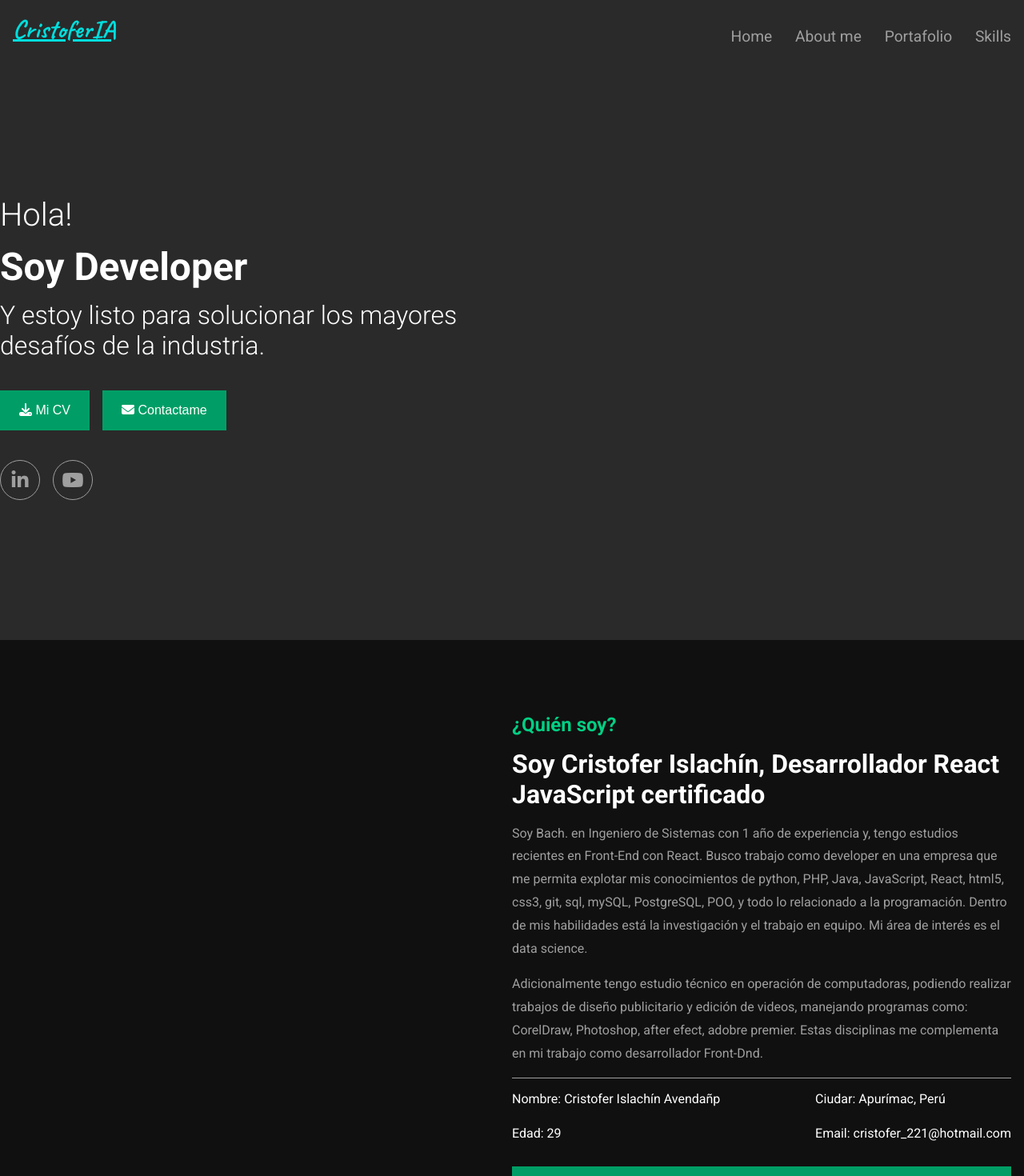
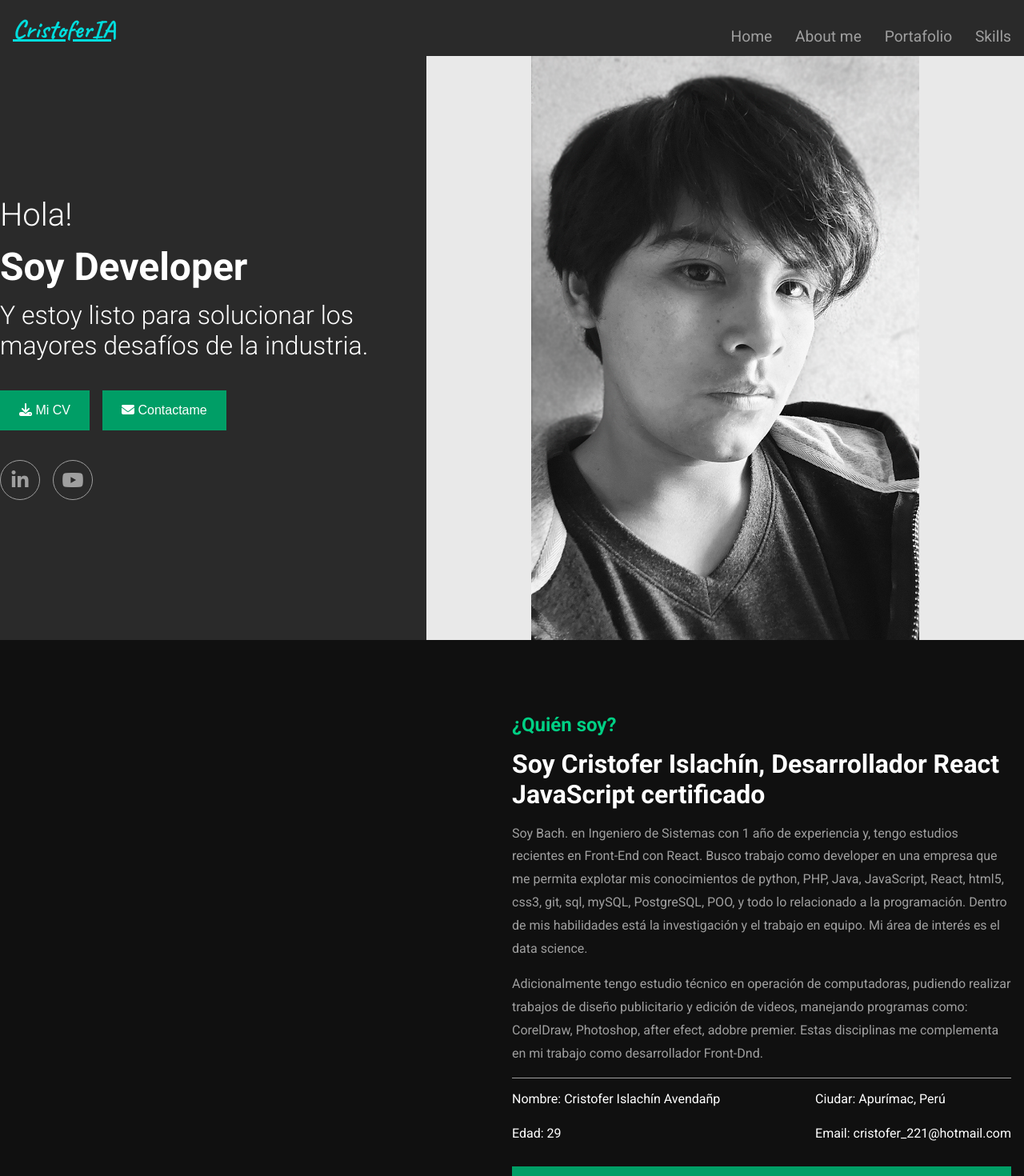
Before and after one commit to CristoferIA/MiPortafolio, a React (Vite) app: page / in a window 1280 px wide. Shown: the top 1470 px of the page at 80% size. Built offline with nearby package versions, Linux system fonts and the light colour scheme.

Commit message:
mi-portafolio-v3.3

```diff
--- a/public/css/home.css
+++ b/public/css/home.css
@@ -1,4 +1,4 @@
-.home{
+.home {
     width: 100%;
     height: 100vh;
     max-height: 1080px;
@@ -10,7 +10,7 @@
     padding-top: 70px;
 }
 
-.home_container{
+.home_container {
     width: 100%;
     height: 100%;
     max-width: 1280px;
@@ -20,30 +20,35 @@
 
 }
 
-.home__information{
+.home__information {
     width: 50%;
     display: flex;
     justify-content: center;
     flex-direction: column;
     gap: 0.8rem;
 }
-.home__information>h3{
+
+.home__information>h3 {
     font-weight: 300;
     font-size: 2.5rem
 }
-.home__information>h1{
+
+.home__information>h1 {
     font-weight: bolder;
     font-size: 3rem;
 }
-.home__information>p{
+
+.home__information>p {
     font-weight: 300;
     font-size: 2rem;
 }
-.home__information>div{
+
+.home__information>div {
     display: flex;
     gap: 1rem;
 }
-.home__information>div>button{
+
+.home__information>div>button {
     padding: 1rem 1.5rem;
     font-size: 1rem;
     color: white;
@@ -51,19 +56,22 @@
     background-color: var(--btn-color);
     cursor: pointer;
 }
-.home__information>div{
+
+.home__information>div {
     margin-top: 1.5rem;
 }
-.home__information>div>button:active{
+
+.home__information>div>button:active {
     background-color: var(--btn-color-2);
 }
 
-.home__information>div>ul{
+.home__information>div>ul {
     display: flex;
     gap: 1rem;
     list-style: none;
 }
-.home__information>div>ul>li{
+
+.home__information>div>ul>li {
     width: 2rem;
     height: 2rem;
     font-size: 1.5rem;
@@ -76,7 +84,19 @@
     justify-content: center;
     align-items: center;
 }
-.home__information>div>ul>li:hover{
+
+.home__information>div>ul>li:hover {
     color: var(--text-color);
     border: 1px solid var(--text-color);
 }
+
+.home__image {
+    width: 70%;
+    display: flex;
+    justify-content: center;
+    background-color: #e9e9e9;
+}
+
+.home__image>img {
+    height: 100%;
+}
--- a/src/components/About.jsx
+++ b/src/components/About.jsx
@@ -23,7 +23,7 @@ const About = () => {
           </p>
           <p>
             Adicionalmente tengo estudio técnico en operación de computadoras,
-            podiendo realizar trabajos de diseño publicitario y edición de
+            pudiendo realizar trabajos de diseño publicitario y edición de
             videos, manejando programas como: CorelDraw, Photoshop, after efect,
             adobre premier. Estas disciplinas me complementa en mi trabajo como
             desarrollador Front-Dnd.
--- a/src/components/Home.jsx
+++ b/src/components/Home.jsx
@@ -89,7 +89,9 @@ const Home = () => {
             </ul>
           </div>
         </div>
-        <div className="home__image"></div>
+        <div className="home__image">
+          <img src="./miFoto.PNG" alt="" />
+        </div>
       </div>
     </div>
   );
```
Also changed, not shown: public/miFoto.PNG (added).
